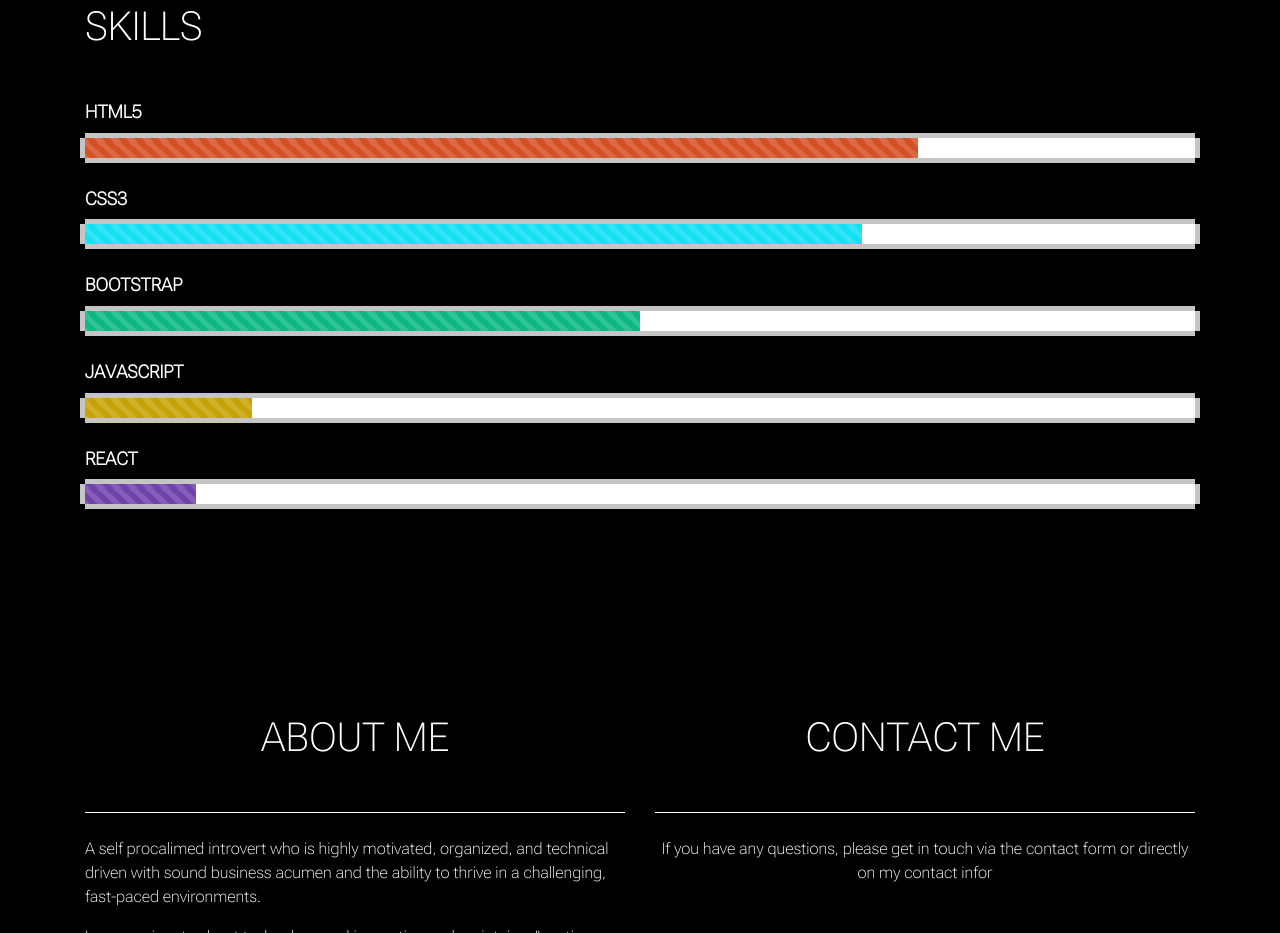
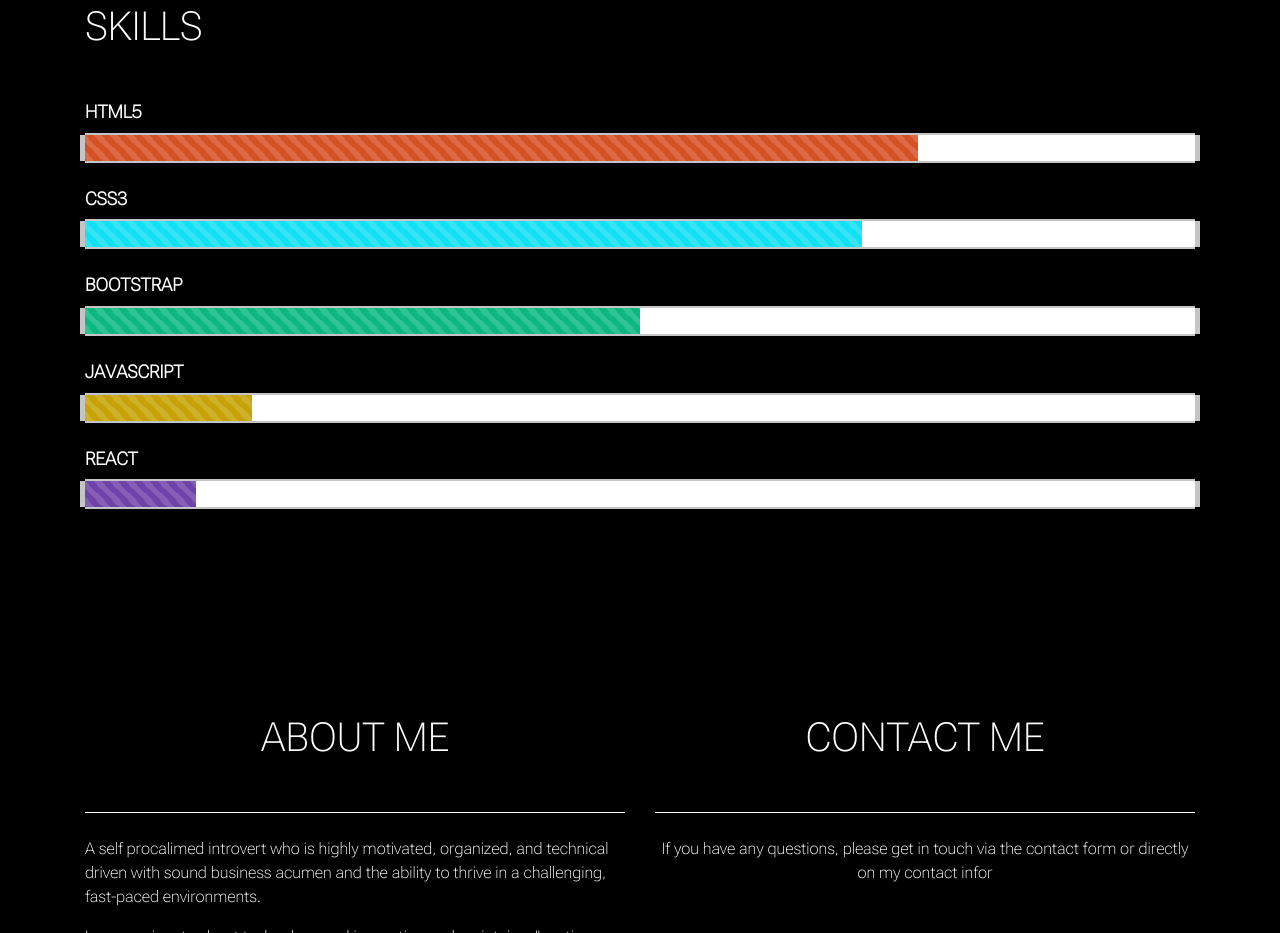
Before and after one commit to omar-ahm/Bootstrap-Portfolio, a plain HTML site: page index.html in a window 1280 px wide. Shown: the part 1827-2760 px from the top of the page. Drawn offline with nearby package versions, Linux system fonts and the light colour scheme; a web font is replaced by a local one.

Commit message:
css updated

```diff
--- a/css/style.css
+++ b/css/style.css
@@ -148,8 +148,8 @@ color: aquamarine !important;
 .progress{
     height: 30px;
     background: #fff;
-    border-top: 5px solid rgb(198, 197, 197);
-    border-bottom: 5px solid rgb(198, 197, 197);
+    border-top: 2px solid rgb(198, 197, 197);
+    border-bottom: 2px solid rgb(198, 197, 197);
     border-radius: 0;
     margin-bottom: 25px;
     overflow: visible;
```
